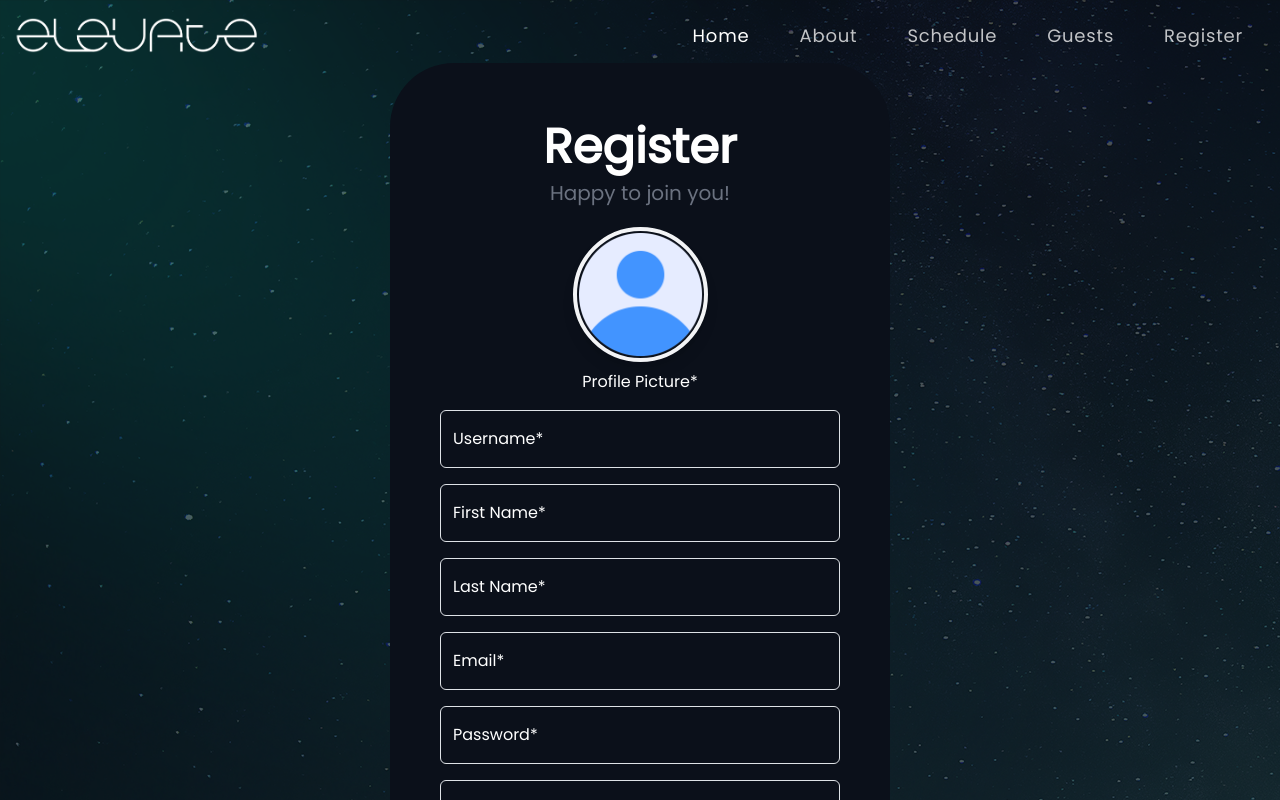
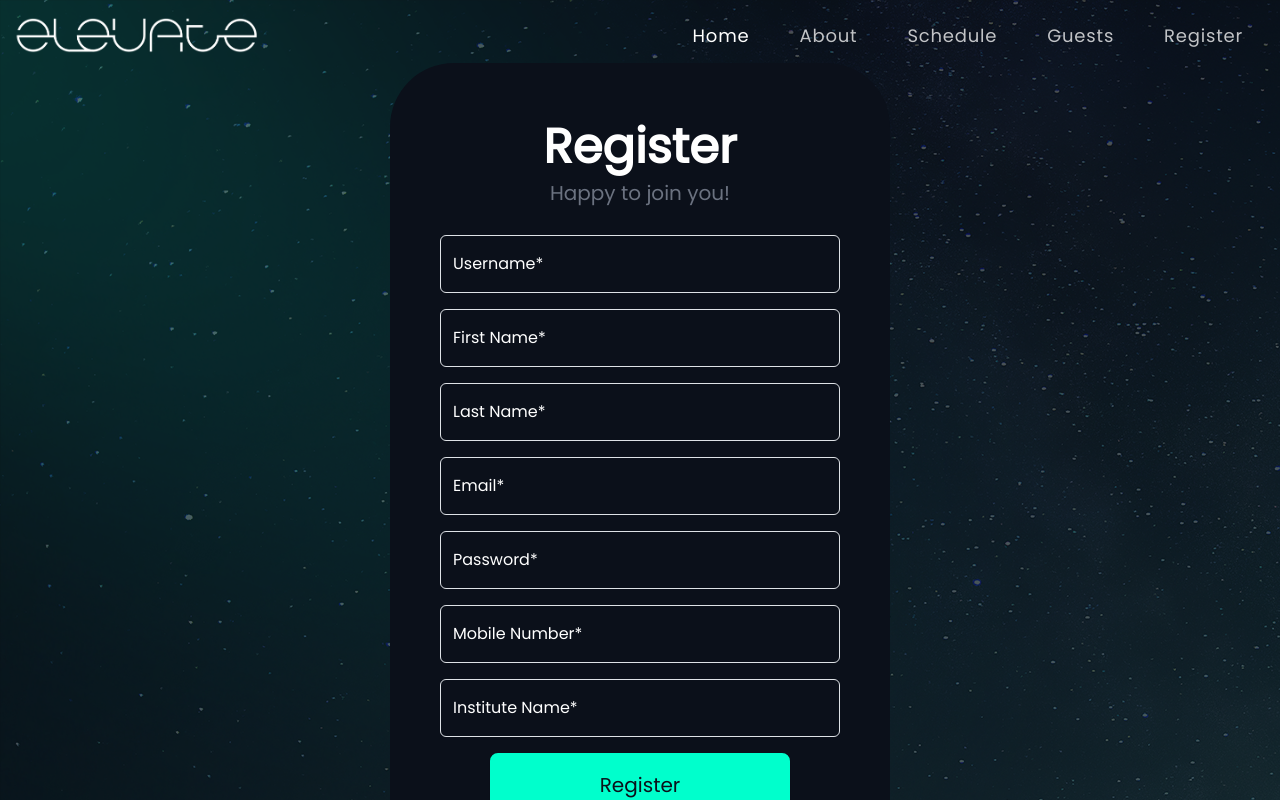
Before and after one commit to tiyash-whatever/ieeecsiemConverge2024, a React (Create React App) app in the folder client/: page /register in a window 1280 px wide. Shown: the top 800 px of the page. Built offline with nearby package versions, Linux system fonts and the light colour scheme.

Commit message:
minor fixes

```diff
--- a/client/src/components/Register.jsx
+++ b/client/src/components/Register.jsx
@@ -62,7 +62,7 @@ export default function Register() {
           </div>
 
           <form className="py-1" onSubmit={formik.handleSubmit}>
-            <div className="profile flex justify-center py-2">
+            {/* <div className="profile flex justify-center py-2">
               <label htmlFor="profile">
                 <img
                   src={file || avatar}
@@ -71,14 +71,14 @@ export default function Register() {
                 />
               </label>
 
-              {/* <input
+              <input
                 onChange={onUpload}
                 type="file"
                 id="profile"
                 name="profile"
-              /> */}
+              />
             </div>
-            <label htmlFor="profile">Profile Picture*</label>
+            <label htmlFor="profile">Profile Picture*</label> */}
             {/* username */}
             <div className="form-floating my-3">
               <input
```
